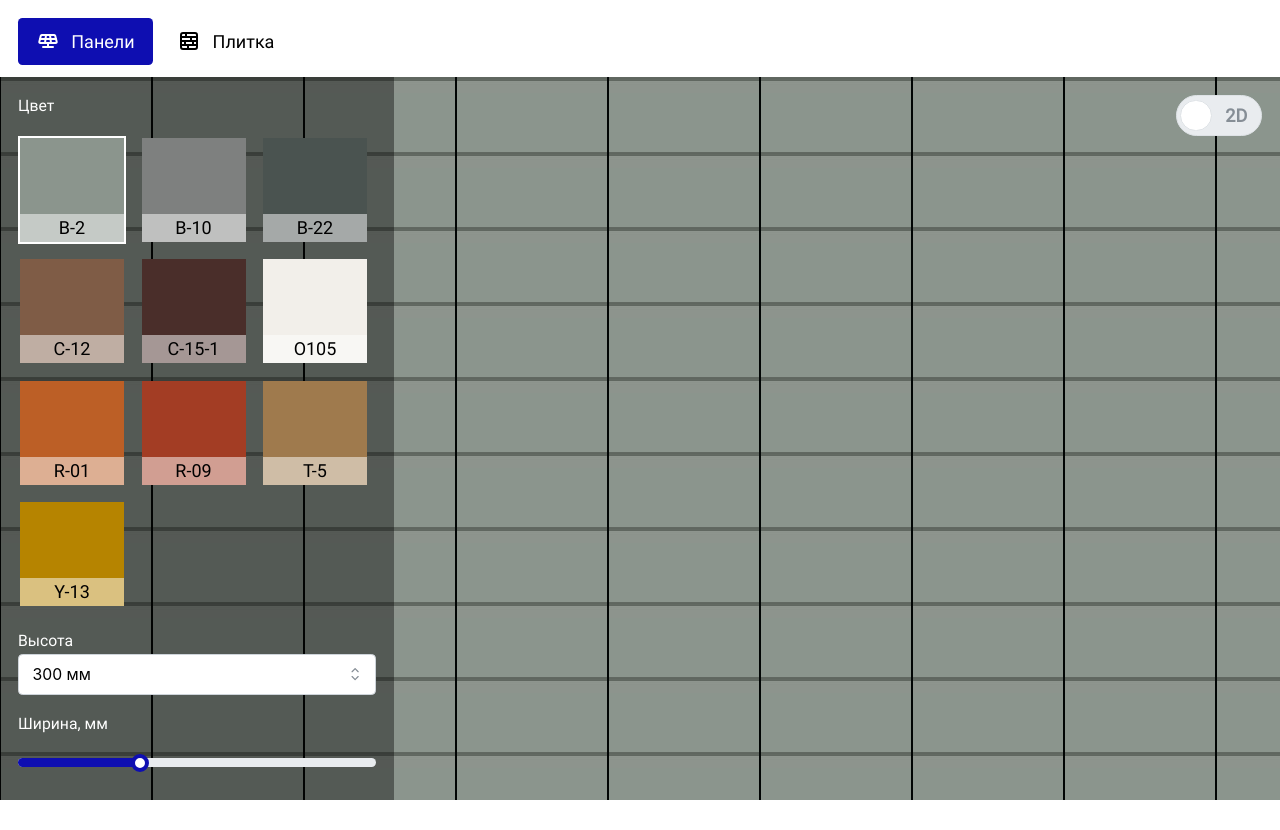
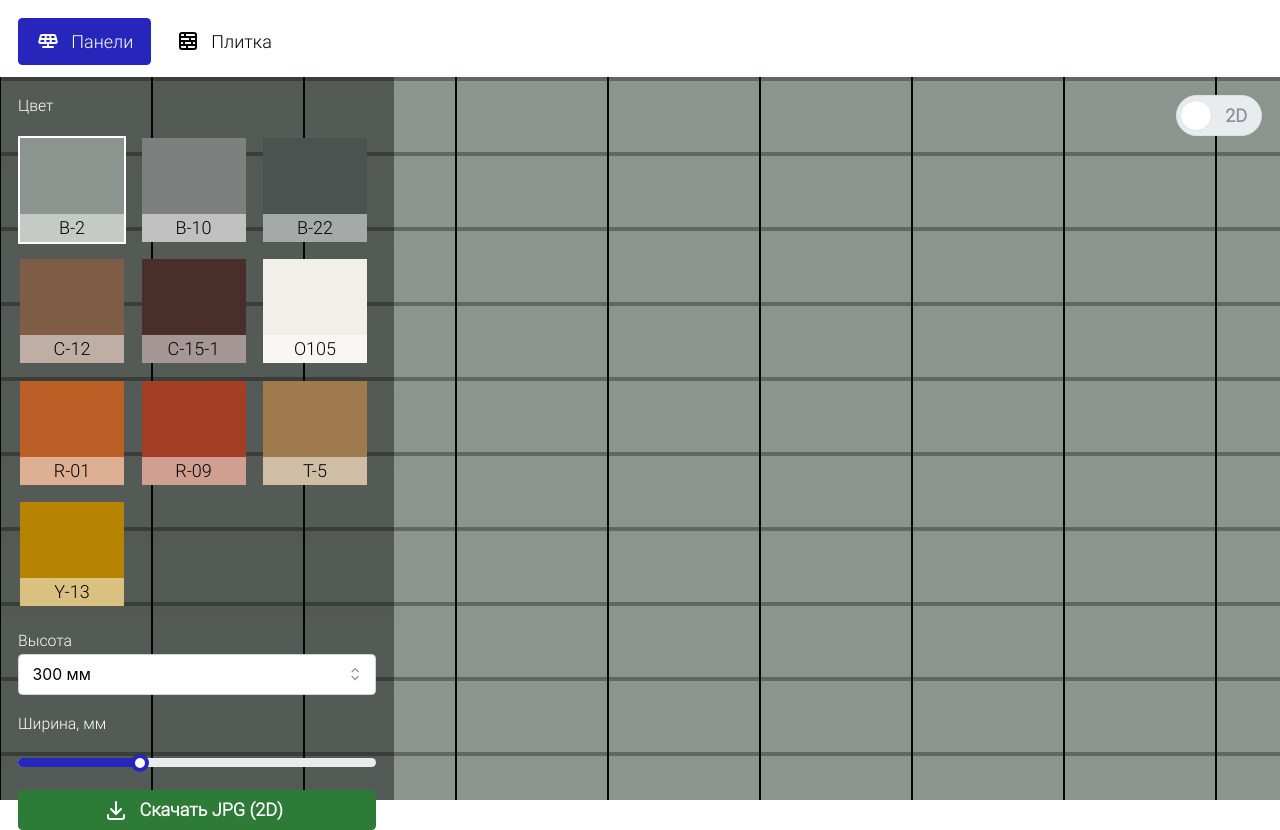
Before and after one commit to moustru/configurator, a React (Vite) app: page / in a window 1280 px wide. Both pictures are taken after a click on the button "Начать работу". Before the commit the page ends 800 px from the top, so only its background shows below. Built offline with nearby package versions, Linux system fonts and the light colour scheme.

Commit message:
добавил скачивание jpg

```diff
--- a/package.json
+++ b/package.json
@@ -15,6 +15,7 @@
     "@mantine/hooks": "^7.12.1",
     "@tabler/icons-react": "^3.12.0",
     "html-to-image": "^1.11.11",
+    "pdfkit": "^0.15.0",
     "react": "^18.3.1",
     "react-dom": "^18.3.1",
     "react-indiana-drag-scroll": "^2.2.0",
@@ -24,9 +25,9 @@
   "devDependencies": {
     "@esbuild-plugins/node-globals-polyfill": "^0.2.3",
     "@eslint/js": "^9.8.0",
-    "@foliojs-fork/pdfkit": "^0.14.0",
     "@reduxjs/toolkit": "^2.2.7",
     "@types/node": "^22.2.0",
+    "@types/pdfkit": "^0.13.4",
     "@types/react": "^18.3.3",
     "@types/react-dom": "^18.3.0",
     "@vitejs/plugin-react": "^4.3.1",
@@ -40,7 +41,6 @@
     "postcss-simple-vars": "^7.0.1",
     "typescript": "^5.5.3",
     "typescript-eslint": "^8.0.0",
-    "vite": "^5.4.0",
-    "vite-plugin-svgr": "^4.2.0"
+    "vite": "^5.4.0"
   }
 }
--- a/src/global.d.ts
+++ b/src/global.d.ts
@@ -1,7 +1,11 @@
+import PDF from 'pdfkit'
+
 declare module "*.svg" {
   // eslint-disable-next-line @typescript-eslint/no-require-imports
   import React = require("react");
   export const ReactComponent: React.FC<React.SVGProps<SVGSVGElement>>;
   const src: string;
   export default src;
+
+  class PDFDocument extends PDF {}
 }
--- a/src/main.css
+++ b/src/main.css
@@ -4,7 +4,7 @@
 
 @font-face {
   font-family: "Roboto";
-  src: url("assets/fonts/Roboto-Regular.ttf");
+  src: url("assets/fonts/Roboto-Light.ttf");
 }
 
 @font-face {
@@ -23,6 +23,6 @@
 }
 
 @font-face {
-  font-family: "Roboto Light";
-  src: url("assets/fonts/Roboto-Light.ttf");
+  font-family: "Roboto Regular";
+  src: url("assets/fonts/Roboto-Regular.ttf");
 }
--- a/src/main.tsx
+++ b/src/main.tsx
@@ -49,16 +49,28 @@ const mantineTheme = createMantineTheme({
       "#010504",
     ],
     blue: [
-      "#0e0eb1",
-      "#0e0eb1",
-      "#0e0eb1",
-      "#0e0eb1",
-      "#0e0eb1",
-      "#0e0eb1",
-      "#0e0eb1",
-      "#0e0eb1",
-      "#0e0eb1",
-      "#0e0eb1",
+      "#2626bd",
+      "#2626bd",
+      "#2626bd",
+      "#2626bd",
+      "#2626bd",
+      "#2626bd",
+      "#2626bd",
+      "#2626bd",
+      "#2626bd",
+      "#2626bd",
+    ],
+    green: [
+      "#2e7b38",
+      "#2e7b38",
+      "#2e7b38",
+      "#2e7b38",
+      "#2e7b38",
+      "#2e7b38",
+      "#2e7b38",
+      "#2e7b38",
+      "#2e7b38",
+      "#2e7b38",
     ],
   },
   headings: {
--- a/src/modules/form/Form.tsx
+++ b/src/modules/form/Form.tsx
@@ -1,6 +1,6 @@
 import { useState, useEffect, MouseEvent } from "react";
 
-import { useSelector } from "../../redux";
+import { store, useSelector } from "../../redux";
 
 import Panel from "./components/Panel";
 import Tile from "./components/Tile";
@@ -13,13 +13,20 @@ import ChooseColor from "./components/ChooseColor";
 // } from "../save/downloadJPEG";
 // import { save3D } from "../save/save3D";
 // import MenuMobile from "./components/MenuMobile/MenuMobile";
-import { rem, Stack } from "@mantine/core";
+import { Button, Flex, rem, Stack } from "@mantine/core";
+import { IconDownload } from "@tabler/icons-react";
+// import { save3D } from "../save/save3D";
+import {
+  downloadJPEGPanel,
+  downloadJPEGTile71,
+  downloadJPEGTile85,
+} from "../save/downloadJPEG";
 
 // const Form: FC<IProps> = ({ isFormExpanded, expandForm }) => {
 const Form = () => {
   // const { isMobile } = useWindowSize();
   const [isColorChooserOpened, ColorChooseOpen] = useState(false);
-  // const state = store.getState().sidebar;
+  const state = store.getState().sidebar;
 
   const { buttonPanel } = useSelector((state) => state.sidebar);
 
@@ -31,24 +38,24 @@ const Form = () => {
     ColorChooseOpen(true);
   };
 
-  // const handleClickSaveJPEG = () => {
-  //   const width = 1000;
-  //   const height = 1000;
-  //   const multiplier = 1;
+  const handleClickSaveJPEG = () => {
+    const width = 1000;
+    const height = 1000;
+    const multiplier = 1;
 
-  //   if (state.buttonPanel) {
-  //     downloadJPEGPanel(state, width, height, multiplier);
-  //   }
+    if (state.buttonPanel) {
+      downloadJPEGPanel(state, width, height, multiplier);
+    }
 
-  //   if (state.buttonTile) {
-  //     if (state.tile.size === 71) {
-  //       downloadJPEGTile71(state, width, height, multiplier);
-  //     }
-  //     if (state.tile.size === 85) {
-  //       downloadJPEGTile85(state, width, height, multiplier);
-  //     }
-  //   }
-  // };
+    if (state.buttonTile) {
+      if (state.tile.size === 71) {
+        downloadJPEGTile71(state, width, height, multiplier);
+      }
+      if (state.tile.size === 85) {
+        downloadJPEGTile85(state, width, height, multiplier);
+      }
+    }
+  };
 
   useEffect(() => {
     ColorChooseOpen(false);
@@ -77,6 +84,23 @@ const Form = () => {
       {isColorChooserOpened ? (
         <ChooseColor handleClose={() => ColorChooseOpen(false)} />
       ) : null}
+
+      <Flex gap={rem(8)} direction={{ xs: "row", md: "column" }}>
+        <Button
+          bg="green.0"
+          leftSection={<IconDownload />}
+          onClick={handleClickSaveJPEG}
+        >
+          Скачать JPG (2D)
+        </Button>
+        {/* <Button
+          bg="green.0"
+          leftSection={<IconDownload />}
+          onClick={() => save3D(buttonPanel ? "print" : "PDF")}
+        >
+          Скачать PDF (3D)
+        </Button> */}
+      </Flex>
     </Stack>
     // <S.FormView $isFormExpanded={isFormExpanded}>
     //   {isMobile ? (
--- a/src/modules/save/save3D.ts
+++ b/src/modules/save/save3D.ts
@@ -1,15 +1,17 @@
+/* eslint-disable @typescript-eslint/no-explicit-any */
 /* eslint-disable @typescript-eslint/ban-ts-comment */
 // import logoUrl from "../../assets/logo.png";
 // import { Color } from "../../theme/theme";
 import * as htmlToImage from "html-to-image";
 // @ts-ignore
-// import PDFKit from "@foliojs-fork/pdfkit";
+// import PDFKit from "pdfkit";
 // @ts-ignore
 // import blobStream from "blob-stream";
 
 // function closePrint(this: any) {
 //   document.body.removeChild(this.__container__);
 // }
+
 // function setPrint(this: any) {
 //   this.contentWindow.__container__ = this;
 //   this.contentWindow.onbeforeunload = closePrint;
@@ -48,53 +50,45 @@ export const generateImageFromHTML = async () => {
   }
 };
 
-export const save3D = () => {
-  // export const save3D = (saveType: string) => {
-  // const header = (doc: any) => {
-  //   doc.image(logo.response, 54, 54, { height: 33.8 });
-  //   doc.fillColor = Color.BLACK;
-  //   doc.rect(54, 87.8, doc.page.width - 108, 2).fill();
-  //   doc.x = 54;
-  //   doc.y = 93;
-  // };
-  // const doc = new PDFKit({ font: font.response });
-  // const stream = doc.pipe(blobStream());
-  // doc.page.margins = {
-  //   bottom: 54,
-  //   left: 54,
-  //   right: 54,
-  //   top: 54,
-  // };
-  // doc.text(document.title + ", " + window.top!.location.href, 18, 18, {
-  //   lineBreak: false,
-  // });
-  // const date = new Date().toLocaleString();
-  // doc.text(date, doc.page.width - 18 - doc.widthOfString(date), 18, {
-  //   lineBreak: false,
-  // });
-  // header(doc);
-  // generateImageFromHTML().then((img) => {
-  //   doc.image(img, { width: doc.page.width - 108 });
-  //   doc.text("КОНТАКТЫ:", 54, 400);
-  //   doc.y += 6;
-  //   doc.text("Адрес: г. Новосибирск. ул.Дмитрия Шамшурина 1. этаж 1. офис 8");
-  //   doc.y += 4;
-  //   doc.text("Телефон: +7 (383) 363-20-12");
-  //   doc.y += 4;
-  //   doc.text("E-mail: 2139246@gmail.com");
-  //   stream.on("finish", function () {
-  //     const urlPDF = stream.toBlobURL("application/pdf");
-  //     if (saveType === "PDF") {
-  //       const a = document.createElement("a");
-  //       a.href = urlPDF;
-  //       a.download = "Terra_Ceramica.pdf";
-  //       a.click();
-  //       URL.revokeObjectURL(urlPDF);
-  //     }
-  //     if (saveType === "print") {
-  //       printPDF(urlPDF);
-  //     }
-  //   });
-  //   doc.end();
-  // });
-};
+// export const save3D = (saveType: string) => {
+//   const doc = new PDFKit();
+//   const stream = doc.pipe(blobStream());
+//   doc.page.margins = {
+//     bottom: 54,
+//     left: 54,
+//     right: 54,
+//     top: 54,
+//   };
+//   doc.text(document.title + ", " + window.top!.location.href, 18, 18, {
+//     lineBreak: false,
+//   });
+//   const date = new Date().toLocaleString();
+//   doc.text(date, doc.page.width - 18 - doc.widthOfString(date), 18, {
+//     lineBreak: false,
+//   });
+
+//   generateImageFromHTML().then((img) => {
+//     doc.image(img, { width: doc.page.width - 108 });
+//     doc.text("КОНТАКТЫ:", 54, 400);
+//     doc.y += 6;
+//     doc.text("Адрес: г. Новосибирск. ул.Дмитрия Шамшурина 1. этаж 1. офис 8");
+//     doc.y += 4;
+//     doc.text("Телефон: +7 (383) 363-20-12");
+//     doc.y += 4;
+//     doc.text("E-mail: 2139246@gmail.com");
+//     stream.on("finish", function () {
+//       const urlPDF = stream.toBlobURL("application/pdf");
+//       if (saveType === "PDF") {
+//         const a = document.createElement("a");
+//         a.href = urlPDF;
+//         a.download = "Result.pdf";
+//         a.click();
+//         URL.revokeObjectURL(urlPDF);
+//       }
+//       if (saveType === "print") {
+//         printPDF(urlPDF);
+//       }
+//     });
+//     doc.end();
+//   });
+// };
```
Also changed, not shown: 1 other file (tests, documents, lock files or other folders).
